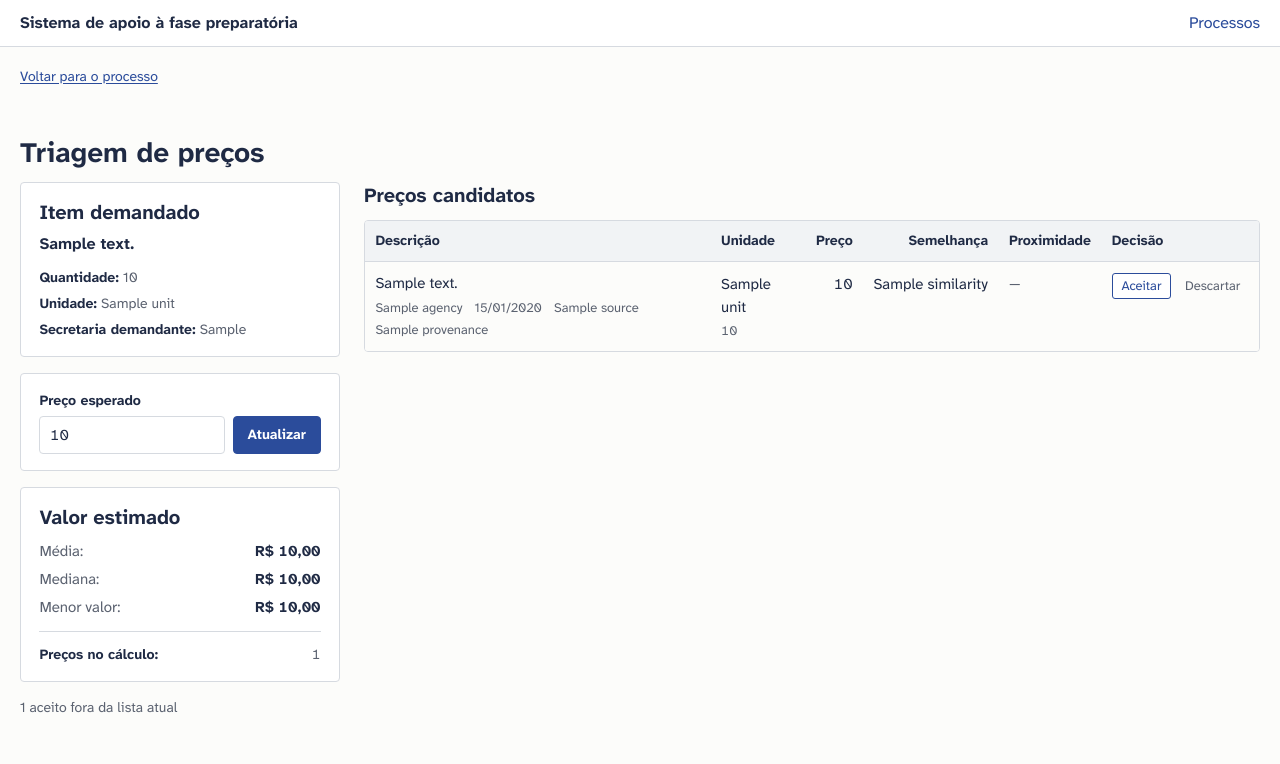
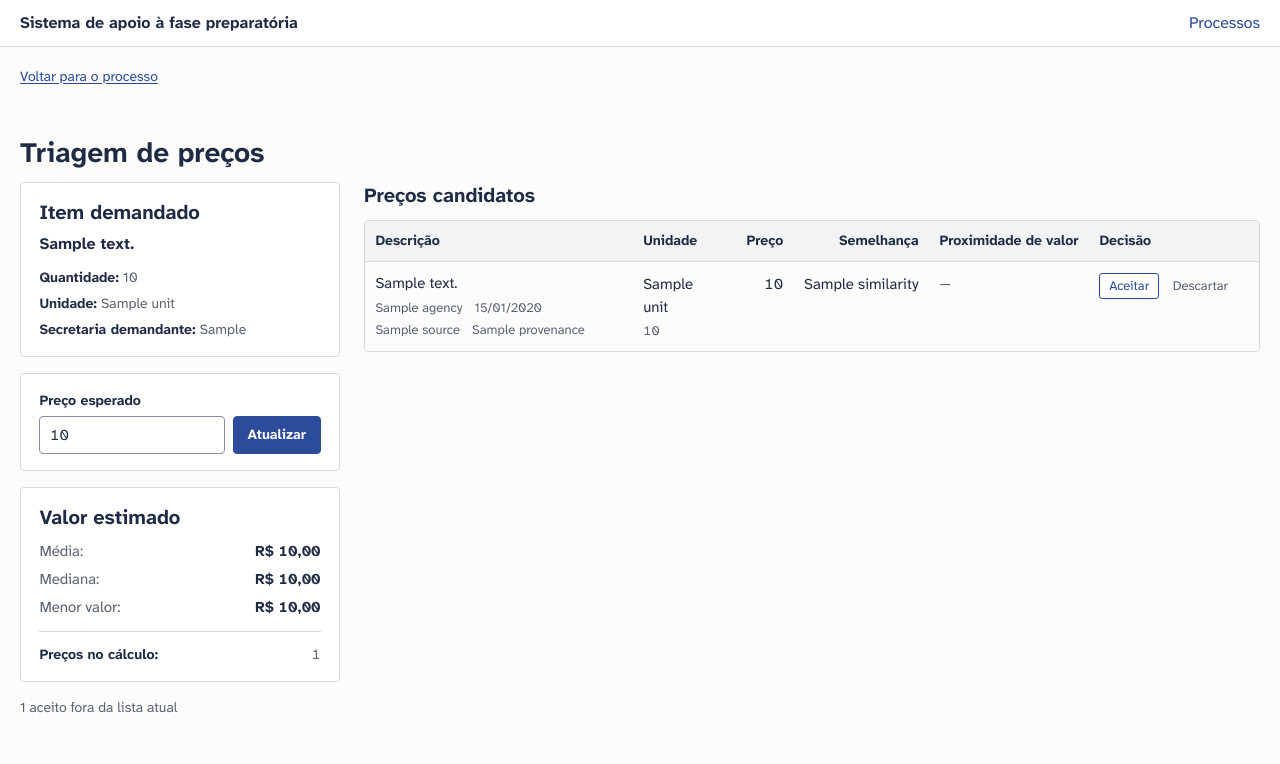
Before and after one commit to RNobre1/tcc-licitacoes-municipais, a Django app: template code/pricing/templates/pricing/screening.html in a window 1280 px wide. Shown: the top 764 px of the page. Run offline with Django 5.2, Linux system fonts and the light colour scheme; the template is opened without the code that fills it: most values are stand-ins (such as "Sample title", 1, 10 or a date in 2020); parts of the project's set-up code (start-up, migrations or seed data) failed here and were passed over.

Commit message:
fix(ui): adjust screening layout, decision button ids, detail formatting, and print styles

```diff
--- a/code/pricing/templates/pricing/_candidate_decision.html
+++ b/code/pricing/templates/pricing/_candidate_decision.html
@@ -48,8 +48,8 @@
         {% csrf_token %}
         <input type="hidden" name="expected_price" value="{% if expected_price is not None %}{{ expected_price|unlocalize }}{% endif %}">
         <input type="hidden" name="item_id" value="{% if item_id %}{{ item_id }}{% elif item %}{{ item.id }}{% elif candidate.item_id %}{{ candidate.item_id }}{% endif %}">
-        <button type="submit" name="decision" value="accept">Aceitar</button>
-        <button type="submit" name="decision" value="reject">Descartar</button>
+        <button type="submit" id="candidate-{{ candidate.id }}-accept" name="decision" value="accept">Aceitar</button>
+        <button type="submit" id="candidate-{{ candidate.id }}-reject" name="decision" value="reject">Descartar</button>
     </form>
 </td>
 {% if oob_estimate %}
--- a/code/pricing/templates/pricing/screening.html
+++ b/code/pricing/templates/pricing/screening.html
@@ -73,7 +73,7 @@
                         <th>Unidade</th>
                         <th>Preço</th>
                         <th>Semelhança</th>
-                        <th>Proximidade</th>
+                        <th>Proximidade de valor</th>
                         <th>Decisão</th>
                     </tr>
                 </thead>
--- a/code/procurement/templates/procurement/procurement_detail.html
+++ b/code/procurement/templates/procurement/procurement_detail.html
@@ -1,4 +1,5 @@
 {% extends "base.html" %}
+{% load pricing_extras %}
 
 {% block title %}{{ procurement.title }} — {{ block.super }}{% endblock %}
 
@@ -24,7 +25,7 @@
             {% for item in procurement.items %}
                 <tr>
                     <td>{{ item.description }}</td>
-                    <td>{{ item.quantity }}</td>
+                    <td>{{ item.quantity|format_decimal }}</td>
                     <td>{{ item.unit }}</td>
                     <td>{{ item.requesting_department }}</td>
                     <td><a href="{% url 'pricing:screening' item.id %}" class="btn-outline">Triagem</a></td>
--- a/code/static/css/app.css
+++ b/code/static/css/app.css
@@ -26,6 +26,7 @@
     --pen-wash: #EEF2FA;
     --graphite: #5B6270;
     --rule: #D6DAE0;
+    --input-border: #858EA0;
     --stamp-green: #2F6B45;
     --stamp-red: #A33A2F;
     --amber: #8A5A00;
@@ -58,7 +59,7 @@
     --pico-table-row-stripped-background-color: transparent;
     --pico-form-element-background-color: var(--sheet);
     --pico-form-element-active-background-color: var(--sheet);
-    --pico-form-element-border-color: var(--rule);
+    --pico-form-element-border-color: var(--input-border);
     --pico-form-element-active-border-color: var(--pen);
     --pico-form-element-color: var(--ink);
     --pico-form-element-focus-color: rgba(43, 76, 155, 0.25);
@@ -86,7 +87,7 @@
         --pico-table-border-color: var(--rule);
         --pico-form-element-background-color: var(--sheet);
         --pico-form-element-active-background-color: var(--sheet);
-        --pico-form-element-border-color: var(--rule);
+        --pico-form-element-border-color: var(--input-border);
         --pico-form-element-active-border-color: var(--pen);
         --pico-form-element-color: var(--ink);
     }
@@ -366,6 +367,10 @@ a.btn-outline:hover {
     margin-bottom: 0.35rem;
 }
 
+.expected-price-card input[type="text"] {
+    border-color: var(--input-border);
+}
+
 .input-row {
     display: flex;
     gap: 0.5rem;
@@ -502,7 +507,12 @@ a.btn-outline:hover {
     padding: 0.7rem 0.65rem;
 }
 
-.col-price,
+.col-price {
+    min-width: 4.5rem;
+    white-space: normal;
+    overflow-wrap: anywhere;
+}
+
 .col-similarity {
     white-space: nowrap;
 }
@@ -544,7 +554,7 @@ a.btn-outline:hover {
 
 /* Decision cell, stamp, and actions */
 .screening-sheet > table td[id$="-decision"] {
-    min-width: 155px;
+    min-width: 170px;
     white-space: nowrap;
 }
 
@@ -665,3 +675,30 @@ a.btn-outline:hover {
     color: var(--graphite);
     padding: 1rem 0;
 }
+
+@media print {
+    a[href^="http"]::after {
+        content: " (" attr(href) ")";
+        word-break: break-all;
+        font-size: 0.75rem;
+    }
+
+    .screening-sheet > table td[id$="-decision"] form,
+    .expected-price-card button[type="submit"],
+    .back-link,
+    .site-header nav ul:last-child {
+        display: none;
+    }
+
+    .screening-layout {
+        display: block;
+    }
+
+    .screening-sidebar {
+        position: static;
+    }
+
+    .paper-sheet {
+        overflow: visible;
+    }
+}
```
Also changed, not shown: code/tests/test_templates.py (+12 -0 lines).
